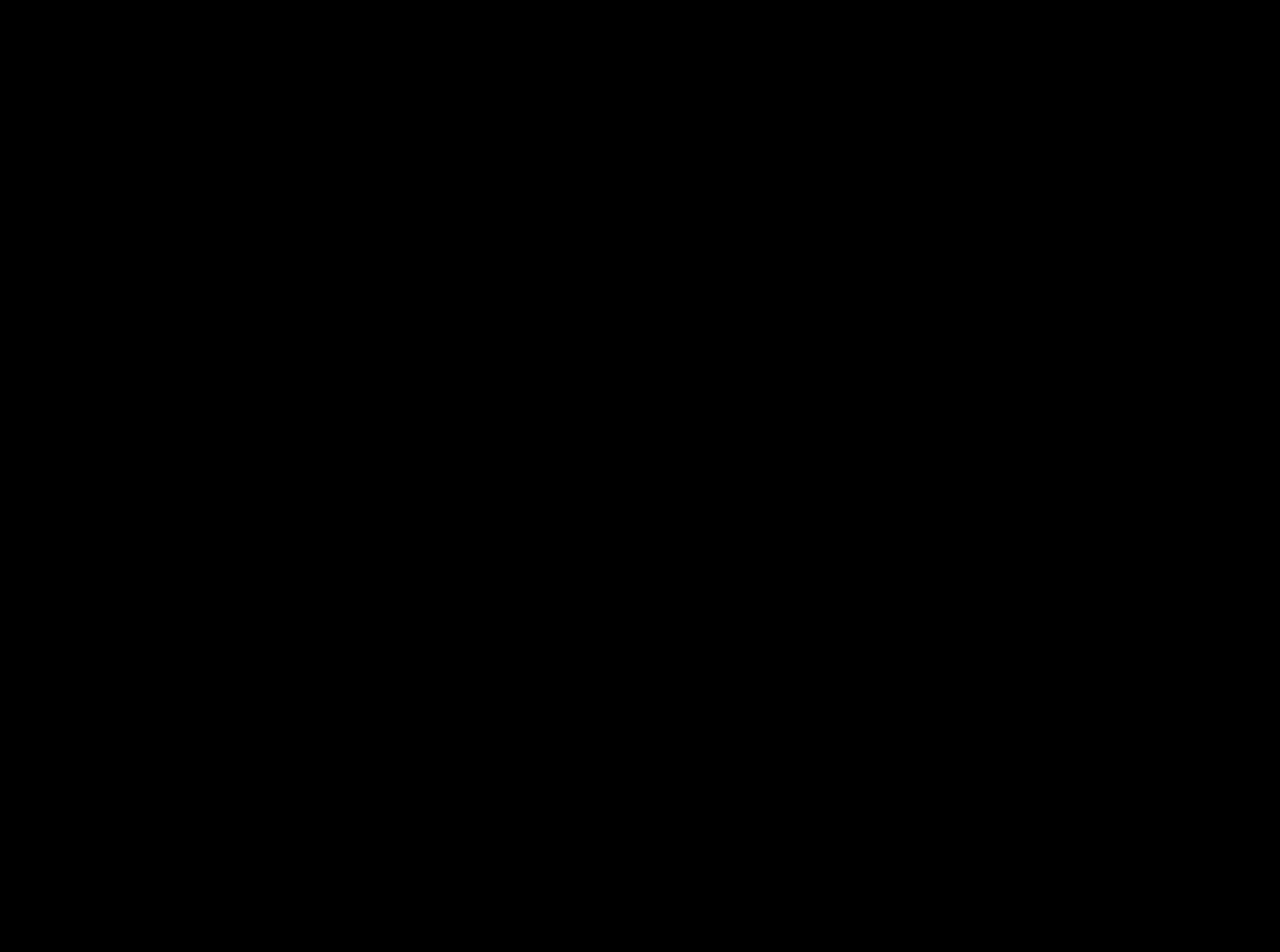
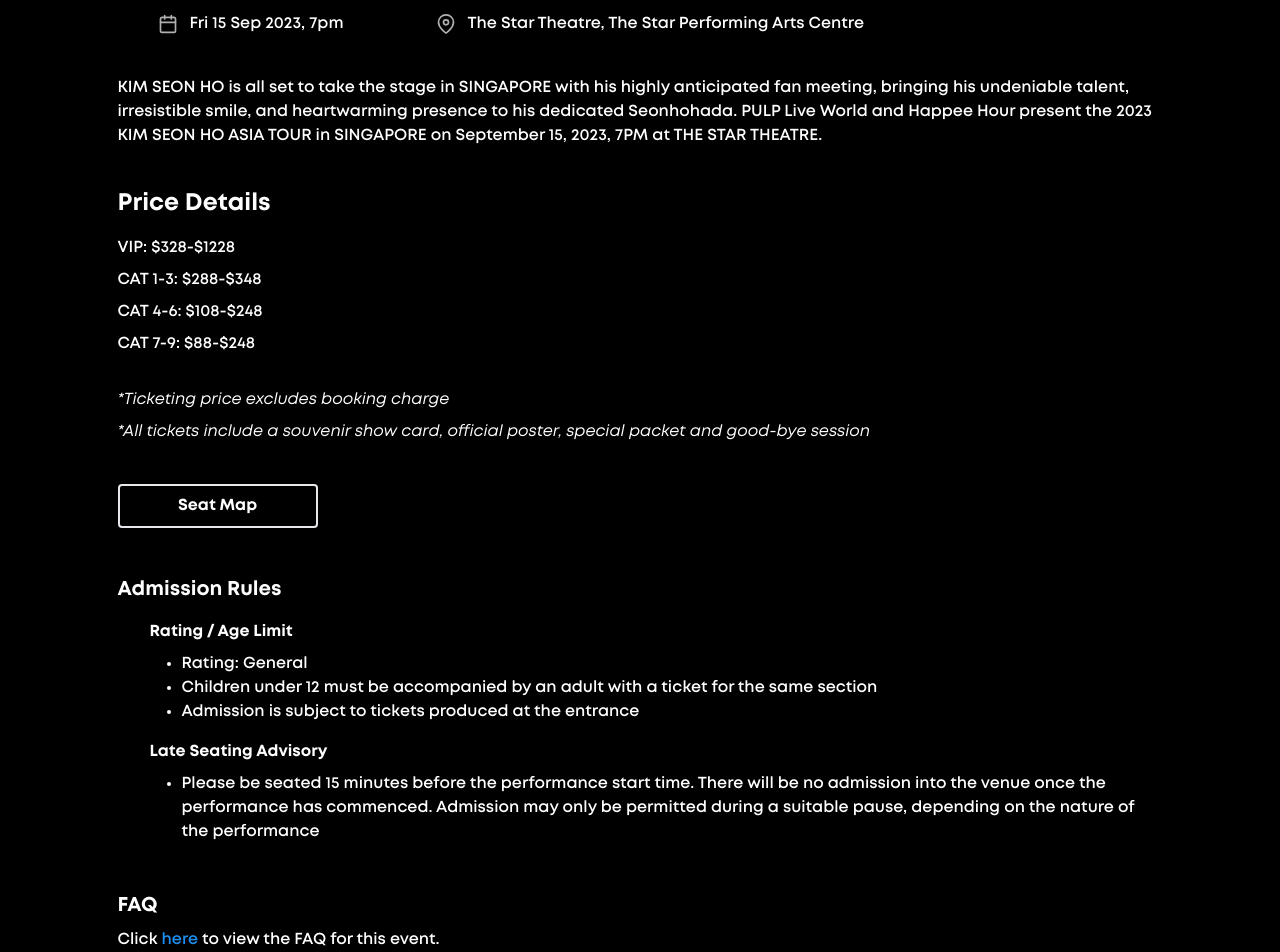
Before and after one commit to swiifttay/crowwwd, a Next.js app in the folder frontend/: page /eventdetails in a window 1280 px wide. Shown: the part 784-1736 px from the top of the page. Before the commit the page ends 800 px from the top, so only its background shows below. Built offline with nearby package versions, Linux system fonts and the light colour scheme.

Commit message:
feat: event details static page

```diff
--- a/frontend/src/app/components/Login/DataEntry.tsx
+++ b/frontend/src/app/components/Login/DataEntry.tsx
@@ -1,5 +1,4 @@
 export default function DataEntry(props: any) {
-
   const textChangeHandler = (e: React.ChangeEvent<HTMLInputElement>) => {
     props.onTextChange(e);
   };
--- a/frontend/src/app/components/Navbar.tsx
+++ b/frontend/src/app/components/Navbar.tsx
@@ -8,7 +8,7 @@
 export default function Navbar() {
   return (
     //I changed sticky to fixed here
-    <div className="w-full font-semibold fixed p-[20px] md:px-[128px] justify-between flex flex-grow text-xl items-center z-50">
+    <div className="bg-gradient-to-b from-theme-dark-blue to-theme-midnight w-full font-semibold fixed p-2 sm:px-12 md:px-60 justify-between flex flex-grow text-xl items-center z-50">
       <div className="hover:text-gray-300 cursor-pointer">Explore</div>
       <div className="relative group">
         <a href="" className=" hover:text-gray-300">
@@ -33,7 +33,7 @@
         </div>
       </div>
       <Link href="/">
-        <Image src={Logo} alt="Logo" className="w-60 h-20 object-cover" />
+        <Image src={Logo} alt="Logo" className="w-48 h-20 object-cover" />
       </Link>
       <div className="flex">
         <MagnifyingGlassIcon className="h-6 stroke-white hover:text-gray-300 cursor-pointer mr-2" />
--- a/frontend/src/app/eventdetails/page.tsx
+++ b/frontend/src/app/eventdetails/page.tsx
@@ -1,6 +1,9 @@
 import Image from "next/image";
 
 export default function Event() {
+  const rulesHeader = "font-bold text-md ml-8 mb-2 mt-4";
+  const rulesDetails = "list-disc ml-16";
+
   return (
     <div className="flex flex-col justify-center items-center">
       <div className="w-auto mt-32">
@@ -14,11 +17,95 @@
           />
         </div>
 
-        <div className="max-w-[1045px] mt-4">
+        <div className="max-w-[1045px] mt-8">
           <div className="text-3xl font-bold mb-4">
             2023 KIM SEON HO ASIA TOUR in SINGAPORE [ONE, TWO, THREE. SMILE] [G]
           </div>
-          <p className="text-lg">KPOP | Concert</p>
+
+          <div className="flex justify-between">
+            <p className="text-lg mb-10">KPOP | Concert</p>
+            <button className="w-[150px] h-1/6 bg-blue-500 hover:bg-blue-700 text-white font-bold py-2 px-4 rounded -mt-4">
+              Buy Tickets
+            </button>
+          </div>
+
+          <div className="flex gap-3 ml-10">
+            <Image
+              src="/images/icon-calendar.svg"
+              alt="Calendar"
+              width={20}
+              height={20}
+            />
+            <div className="text-md mr-20 hover:text-theme-grey hover:underline cursor-pointer">
+              Fri 15 Sep 2023, 7pm
+            </div>
+            <Image
+              src="/images/icon-map-pin.svg"
+              alt="Calendar"
+              width={20}
+              height={20}
+            />
+            <div className="text-md mr-20 hover:text-theme-grey hover:underline cursor-pointer">
+              The Star Theatre, The Star Performing Arts Centre
+            </div>
+          </div>
+
+          <p className="text-md mt-10 mb-10">
+            KIM SEON HO is all set to take the stage in SINGAPORE with his
+            highly anticipated fan meeting, bringing his undeniable talent,
+            irresistible smile, and heartwarming presence to his dedicated
+            Seonhohada. PULP Live World and Happee Hour present the 2023 KIM
+            SEON HO ASIA TOUR in SINGAPORE on September 15, 2023, 7PM at THE
+            STAR THEATRE.
+          </p>
+
+          <div className="font-semibold text-2xl mb-4">Price Details</div>
+          <div className="grid text-md gap-2">
+            <div>VIP: $328-$1228 </div>
+            <div>CAT 1-3: $288-$348 </div>
+            <div>CAT 4-6: $108-$248 </div>
+            <div>CAT 7-9: $88-$248 </div>
+            <div className="italic mt-6">
+              *Ticketing price excludes booking charge
+            </div>
+            <div className="italic">
+              *All tickets include a souvenir show card, official poster,
+              special packet and good-bye session
+            </div>
+          </div>
+
+          <button className="mt-10 w-[200px] h-1/6 border-2 hover:bg-neutral-600 text-white font-bold py-2 px-4 rounded">
+            Seat Map
+          </button>
+
+          <div className="mt-12 text-xl font-bold mb-2">Admission Rules</div>
+          <div className={rulesHeader}>Rating / Age Limit</div>
+          <ul className={rulesDetails}>
+            <li>Rating: General</li>
+            <li>
+              Children under 12 must be accompanied by an adult with a ticket
+              for the same section
+            </li>
+            <li>Admission is subject to tickets produced at the entrance</li>
+          </ul>
+          <div className={rulesHeader}>Late Seating Advisory</div>
+          <ul className={rulesDetails}>
+            <li>
+              Please be seated 15 minutes before the performance start time.
+              There will be no admission into the venue once the performance has
+              commenced. Admission may only be permitted during a suitable
+              pause, depending on the nature of the performance
+            </li>
+          </ul>
+
+          <div className="mt-12 text-xl font-bold mb-2">FAQ</div>
+          <div className="flex gap-1">
+            <div>Click</div>
+            <div className="hover:underline text-theme-light-blue cursor-pointer">
+              here
+            </div>
+            <div>to view the FAQ for this event.</div>
+          </div>
         </div>
       </div>
     </div>
--- a/frontend/src/app/globals.css
+++ b/frontend/src/app/globals.css
@@ -3,7 +3,7 @@
 @tailwind utilities;
 
 :root {
-   /* --foreground-rgb: 0, 0, 0;
+  /* --foreground-rgb: 0, 0, 0;
   --background-start-rgb: 214, 219, 220;
   --background-end-rgb: 255, 255, 255;  */
   --foreground-rgb: 255, 255, 255;
```
Also changed, not shown: frontend/src/app/layout.tsx (+4 -4 lines), frontend/src/app/login/page.tsx (+5 -2 lines), frontend/src/app/register/RegisterForm.tsx (+8 -5 lines), frontend/src/app/register/page.tsx (+5 -2 lines).
